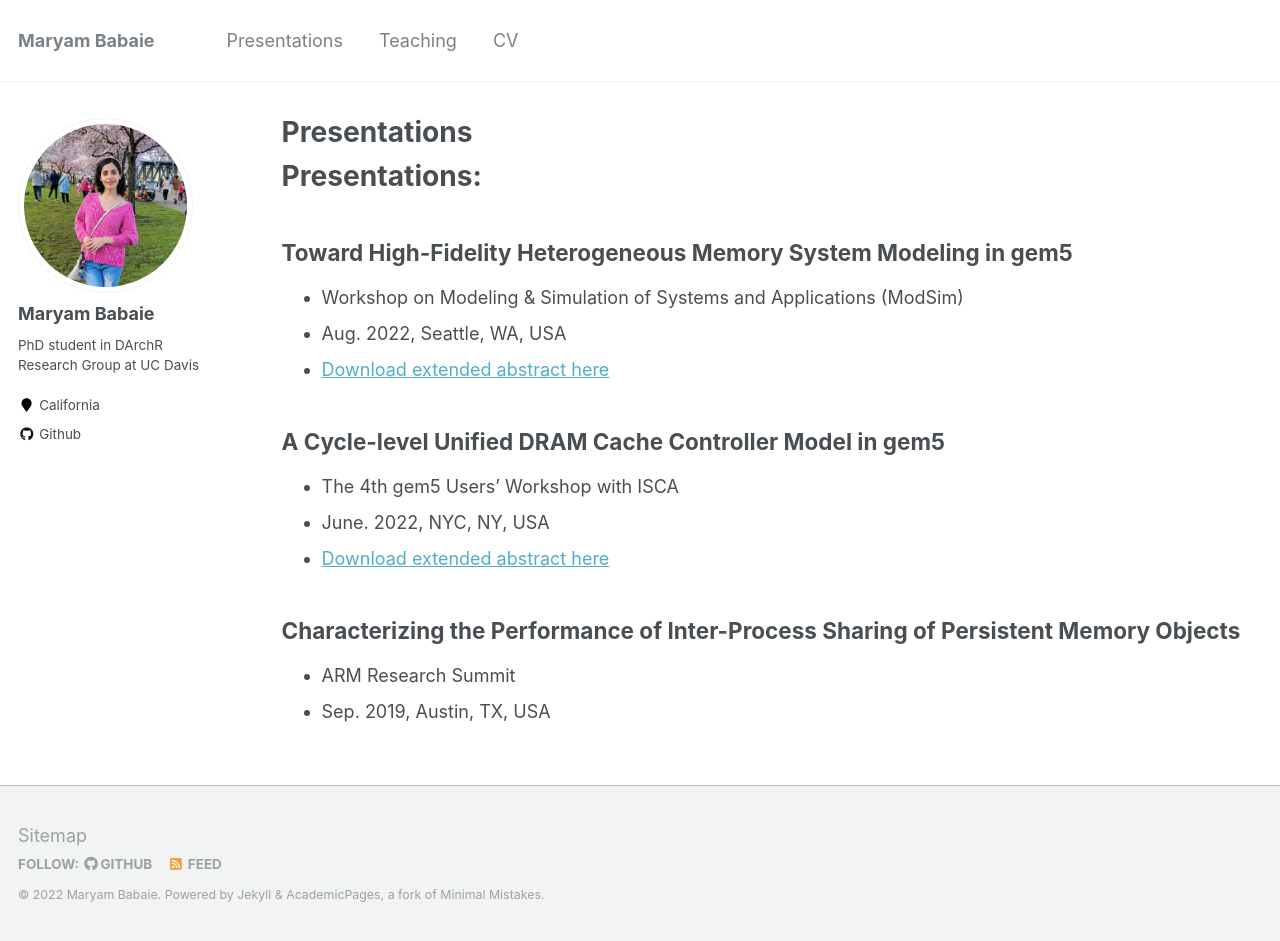
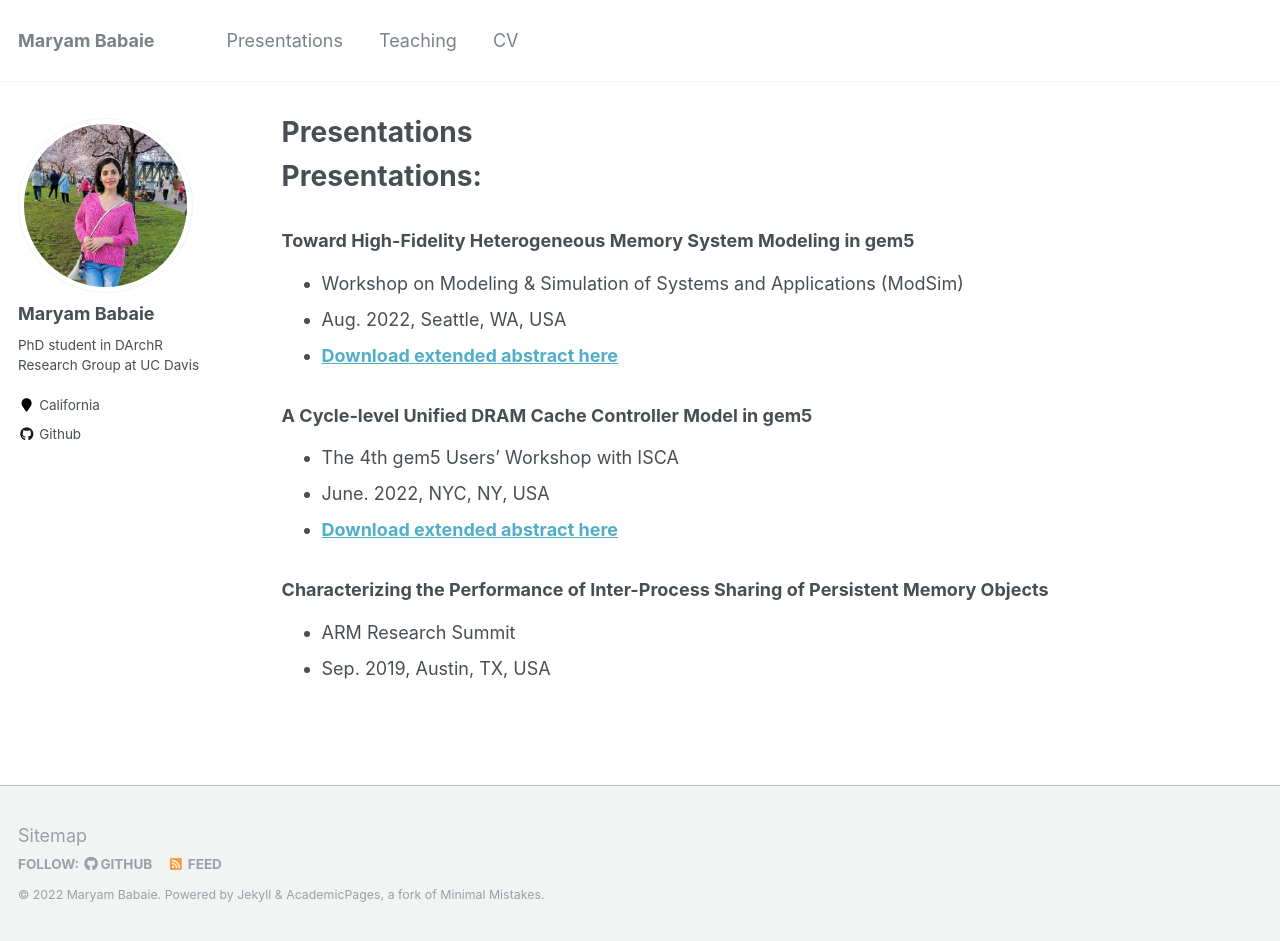
Before and after one commit to mbabaie/mbabaie.github.io, a Jekyll site: the page built from _pages/Presentations.md, in a window 1280 px wide and 941 px high. Built offline with Jekyll 4.4.1, drawn with Linux system fonts in a browser that asks for light colours.

```diff
--- a/_pages/Presentations.md
+++ b/_pages/Presentations.md
@@ -9,16 +9,16 @@ author_profile: true
 
 # Presentations:
 
-## Toward High-Fidelity Heterogeneous Memory System Modeling in gem5
+### Toward High-Fidelity Heterogeneous Memory System Modeling in gem5
 * Workshop on Modeling & Simulation of Systems and Applications (ModSim)
 * Aug. 2022, Seattle, WA, USA
-* [Download extended abstract here](http://mbabaie.github.io/files/Presentation2.pdf)
+* [**Download extended abstract here**](http://mbabaie.github.io/files/Presentation2.pdf)
 
-## A Cycle-level Unified DRAM Cache Controller Model in gem5
+### A Cycle-level Unified DRAM Cache Controller Model in gem5
 * The 4th gem5 Users’ Workshop with ISCA
 * June. 2022, NYC, NY, USA
-* [Download extended abstract here](http://mbabaie.github.io/files/Presentation1.pdf)
+* [**Download extended abstract here**](http://mbabaie.github.io/files/Presentation1.pdf)
 
-## Characterizing the Performance of Inter-Process Sharing of Persistent Memory Objects
+### Characterizing the Performance of Inter-Process Sharing of Persistent Memory Objects
 * ARM Research Summit
 * Sep. 2019, Austin, TX, USA
```
